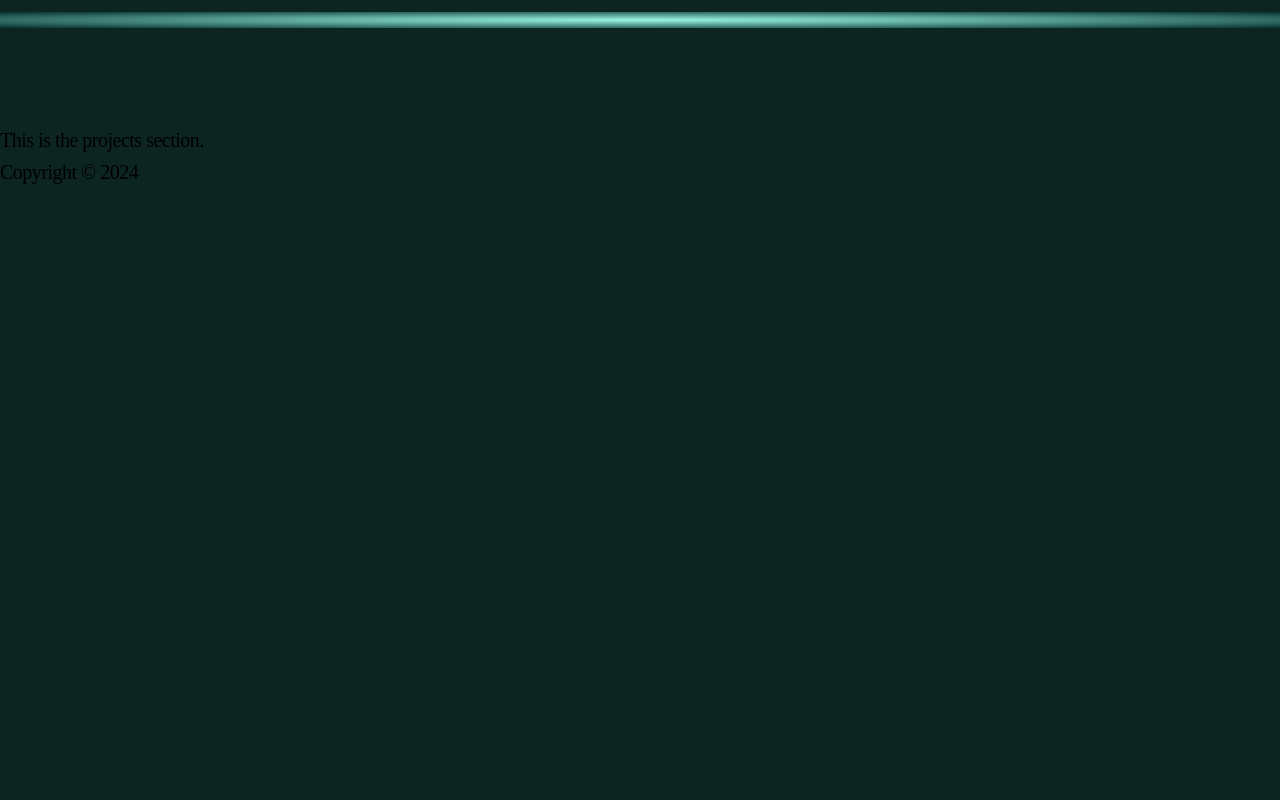
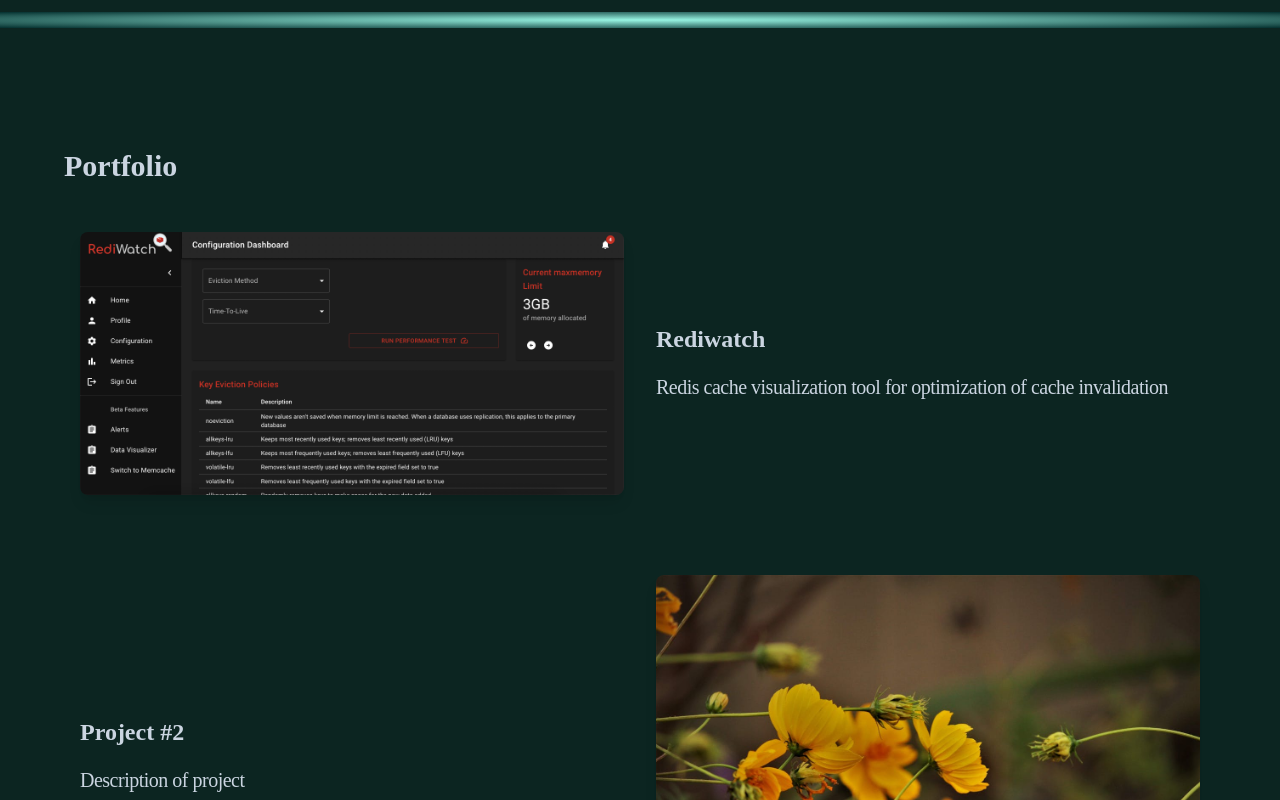
Before and after one commit to j-slaughter/portfolio, a React app: page / in a window 1280 px wide. Shown: the part 720-1520 px from the top of the page. Before the commit the page ends 909 px from the top, so only its background shows below. Built offline with nearby package versions, Linux system fonts and the light colour scheme.

Commit message:
start project section

```diff
--- a/client/components/Footer.jsx
+++ b/client/components/Footer.jsx
@@ -5,10 +5,12 @@
 
 import React from 'react';
 
+const year = new Date().getFullYear();
+
 const Footer = () => {
     return (
         <div>
-            <p>Copyright © 2024</p>
+            <p>Copyright © {year}</p>
         </div>
     );
 };
--- a/client/components/Navbar.jsx
+++ b/client/components/Navbar.jsx
@@ -29,6 +29,7 @@
                 </div>
                 {/* Animated menu */}
                 <motion.div
+                initial={false}
                 animate={nav ? 'open' : 'closed'}
                 variants={{open: {x : 0}, closed: {x : '-100%'}}}
                 transition={{stiffness: 20, damping: 15}}
--- a/client/components/Projects.jsx
+++ b/client/components/Projects.jsx
@@ -4,11 +4,56 @@
  */
 
 import React from 'react';
+import rediwatch from '../assets/rediwatch.png';
+import wildflowers from '../assets/flowers.png';
+import { AiFillGithub } from 'react-icons/ai';
+
+const projects = [
+    {
+        img: rediwatch,
+        title: "Rediwatch",
+        description: "Redis cache visualization tool for optimization of cache invalidation",
+        links: {
+            site: '#',
+            github: '#',
+        },
+    },
+    {
+        img: wildflowers,
+        title: "Project #2",
+        description: "Description of project",
+        links: {
+            site: '#',
+            github: '#',
+        },
+    },
+    {
+        img: wildflowers,
+        title: "Project #3",
+        description: "Description of project",
+        links: {
+            site: '#',
+            github: '#',
+        },
+    },
+];
 
 const Projects = () => {
     return (
-        <div>
-            <p>This is the projects section.</p>
+        <div className='max-w-[1200px] mx-auto p-6 md:my-20' id='portfolio'>
+            <h2 className='text-3xl font-semibold text-slate-300 mb-8'>Portfolio</h2>
+            {/*Load Projects*/}
+            {projects.map((project, i) => (
+                <div key={i} className={`flex flex-col ${i % 2 !== 0 ? 'md:flex-row-reverse' : 'md:flex-row'} mb-12`}>
+                    <div className='w-full md:w-1/2 p-4'>
+                        <img className='w-full h-full object-cover rounded-lg shadow-lg' src={project.img} alt={project.title}/>
+                    </div>
+                    <div className='w-full md:w-1/2 p-4 flex flex-col justify-center'>
+                        <h3 className='text-2xl font-semibold text-slate-300 mb-4'>{project.title}</h3>
+                        <p className='text-slate-300'>{project.description}</p>
+                    </div>
+                </div>
+            ))}
         </div>
     );
 };
--- a/client/components/Skills.jsx
+++ b/client/components/Skills.jsx
@@ -21,7 +21,7 @@
             initial={{opacity: 0}}
             whileInView={{opacity: 1}}
             viewport={{once: true}}
-            transition={{duration: 1, delay: 2}}
+            transition={{duration: 1, delay: 0.5}}
             className='flex flex-row justify-center items-center gap-4 text-slate-300 text-4xl z-20'>
                 <p>Tech Skills:</p>
                 <DiHtml5 className='text-orange-600'/>
```
Also changed, not shown: client/assets/rediwatch.png (added).
